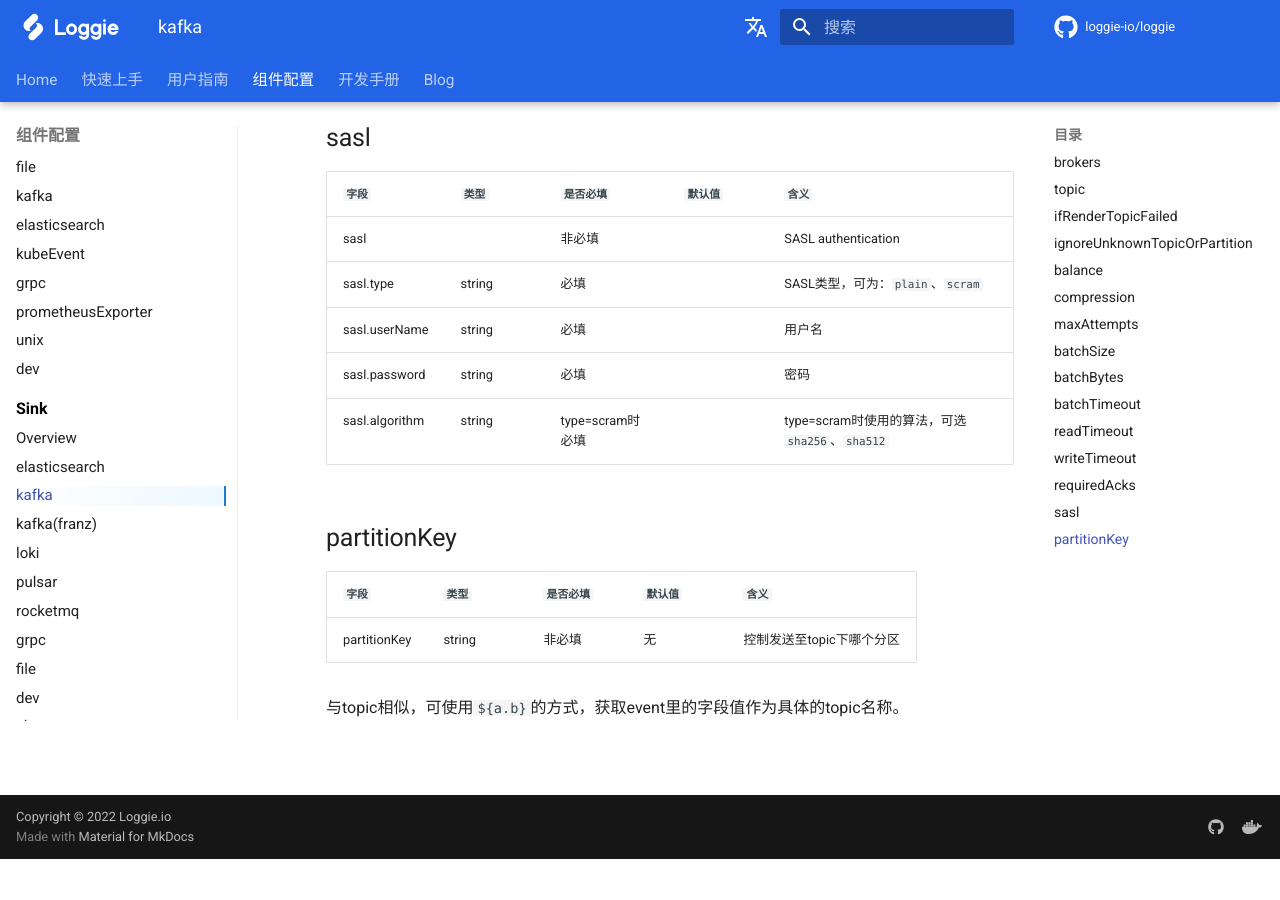
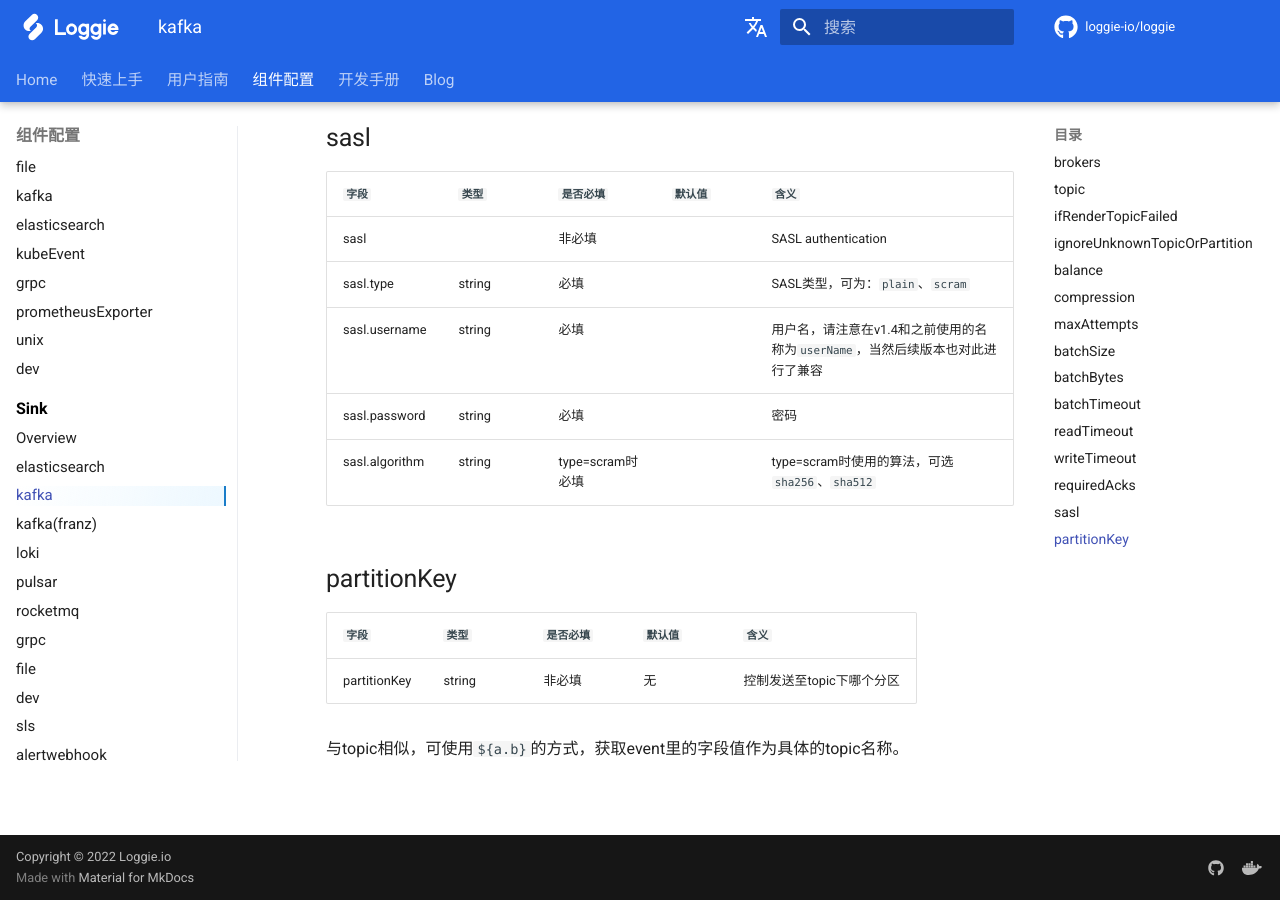
Before and after one commit to loggie-io/docs, an MkDocs documentation site: the page built from docs/reference/pipelines/sink/kafka.md, in a window 1280 px wide and 900 px high, scrolled down 4409 px. Built offline with MkDocs 1.6.1 and Material for MkDocs 9.7.7, drawn with Linux system fonts in a browser that asks for light colours; some web fonts are replaced; comment, search, counter and statistics services are not loaded; the version menu is left out; before the commit the page ends 5268 px from its top, so only the background shows below that.

Commit message:
Feat: update userName to username (#175)

````diff
--- a/docs/reference/pipelines/sink/kafka.md
+++ b/docs/reference/pipelines/sink/kafka.md
@@ -20,7 +20,7 @@
           topic: "demo"
           sasl:
             type: scram
-            userName: ***
+            username: ***
             password: ***
             algorithm: sha512
         ```
@@ -172,7 +172,7 @@
 | ---------- | ----------- | ----------- | --------- | -------- |
 | sasl |   |    非必填    |     | SASL authentication |
 | sasl.type | string  |    必填    |     | SASL类型，可为：`plain`、`scram` |
-| sasl.userName | string  |    必填    |     | 用户名 |
+| sasl.username | string  |    必填    |     | 用户名，请注意在v1.4和之前使用的名称为`userName`，当然后续版本也对此进行了兼容 |
 | sasl.password | string  |    必填    |     | 密码 |
 | sasl.algorithm | string  |    type=scram时必填    |     | type=scram时使用的算法，可选`sha256`、`sha512` |
 
````
Also changed, not shown: docs/reference/pipelines/source/kafka.md (+1 -1 lines).
